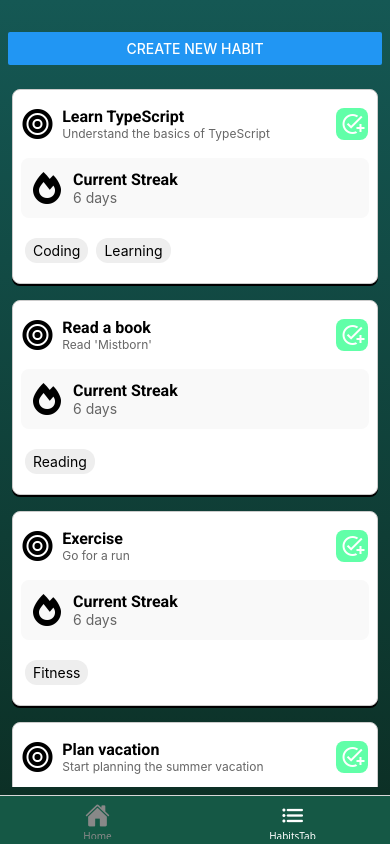
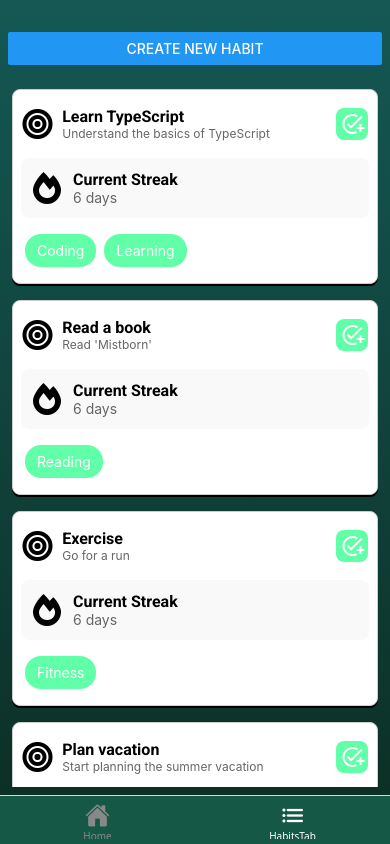
Before and after one commit to DiegoRojo99/Objexy, a React Native app: screen /HabitsTab in a window 390 px wide. Built offline with nearby package versions, Linux system fonts and the light colour scheme.

Commit message:
Green background

```diff
--- a/components/tags/TagList.tsx
+++ b/components/tags/TagList.tsx
@@ -1,4 +1,5 @@
 import { View, Text, StyleSheet } from "react-native";
+import Colors from "../../lib/colors/Colors";
 
 export default function TagList({ tags }: { tags: string[] | undefined }) {
   return (
@@ -22,13 +23,14 @@ const styles = StyleSheet.create({
   tagListContainer: {
     flexDirection: "row",
     flexWrap: "wrap",
-    marginVertical: 8,
+    marginVertical: 4,
   },
   tagItem: {
-    backgroundColor: "#eee",
-    borderRadius: 12,
-    paddingVertical: 4,
-    paddingHorizontal: 8,
+    backgroundColor: Colors.accent,
+    color: Colors.text,
+    borderRadius: 16,
+    paddingVertical: 8,
+    paddingHorizontal: 12,
     margin: 4,
   },
 });
```
